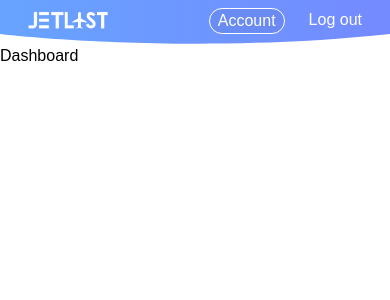
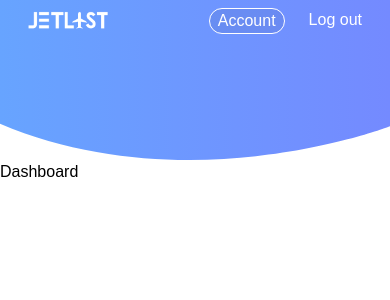
Before and after one commit to vliegtuig-reservatie/Frontend, a Vue app: page / in a window 390 px wide. Shown: the top 300 px of the page. Built offline with nearby package versions, Linux system fonts and the light colour scheme.

Commit message:
fixed header responsiveness

```diff
--- a/src/components/AppHeader.vue
+++ b/src/components/AppHeader.vue
@@ -12,33 +12,37 @@ export default defineComponent({
 <template>
   <header class="flex items-center justify-center">
     <svg
-      class="object-cover"
-      xmlns="http://www.w3.org/2000/svg"
-      xmlns:xlink="http://www.w3.org/1999/xlink"
-      viewBox="0 0 1920 215.003"
+      class="w-full h-40"
+      viewBox="79.544 78.258 799.002 179.793"
+      height="200.793"
+      preserveAspectRatio="none"
     >
       <defs>
         <linearGradient
-          id="linear-gradient"
-          x1="0.5"
-          x2="0.5"
-          y2="1"
-          gradientUnits="objectBoundingBox"
+          gradientUnits="userSpaceOnUse"
+          x1="376.316"
+          y1="-0.391"
+          x2="376.316"
+          y2="179.402"
+          id="gradient-0"
+          gradientTransform="matrix(0, 4.442996, -4.442996, 0, 903.787021, -1527.102213)"
         >
-          <stop offset="0" stop-color="#67a4ff" />
-          <stop offset="0.5" stop-color="#6e96ff" />
-          <stop offset="1" stop-color="#748aff" />
+          <stop offset="0" style="stop-color: rgb(116, 138, 255)"></stop>
+          <stop offset="0.47" style="stop-color: rgb(110, 150, 255)"></stop>
+          <stop offset="1" style="stop-color: rgb(103, 164, 255)"></stop>
         </linearGradient>
       </defs>
       <path
-        id="Path_4"
-        data-name="Path 4"
-        d="M943.264,3608c-108.014-1022.979,0-1920,0-1920h167V3608"
-        transform="translate(-1688 1110.26) rotate(-90)"
-        fill="url(#linear-gradient)"
-      />
+        id="svg_9"
+        d="M 107.101 68.685 L 906.101 68.685 L 906.101 210.685 C 907.101 210.685 495.101 297.685 107.101 207.685"
+        opacity="NaN"
+        stroke-width="0"
+        stroke="#000"
+        style="fill: url(#gradient-0); paint-order: fill markers"
+        transform="matrix(1, 0, 0, 1, -27.556749, 9.573202)"
+      ></path>
     </svg>
-    <div v-if="login" class="absolute w-32 lg:top-12 top-4">
+    <div v-if="login" class="absolute w-32 top-12">
       <img src="../assets/logo.png" alt="" />
     </div>
     <div
--- a/src/screens/Login.vue
+++ b/src/screens/Login.vue
@@ -11,17 +11,16 @@ export default defineComponent({
 
 <template>
   <AppHeader login />
-  <div class="m-4 sm:m-0">
+  <div class="mx-4">
     <div
       class="
         relative
         mx-auto
         max-w-sm
         p-6
-        pt-10
+        pt-20
         sm:p-10 sm:pt-20
-        -mt-10
-        sm:-mt-12
+        -mt-12
         rounded-3xl
         bg-white
         shadow
--- a/src/screens/Register.vue
+++ b/src/screens/Register.vue
@@ -11,17 +11,16 @@ export default defineComponent({
 
 <template>
   <AppHeader login />
-  <div class="m-4 sm:m-0">
+  <div class="mx-4">
     <div
       class="
         relative
         mx-auto
         max-w-sm
         p-6
-        pt-10
+        pt-20
         sm:p-10 sm:pt-20
-        -mt-10
-        sm:-mt-12
+        -mt-12
         rounded-3xl
         bg-white
         shadow
```
